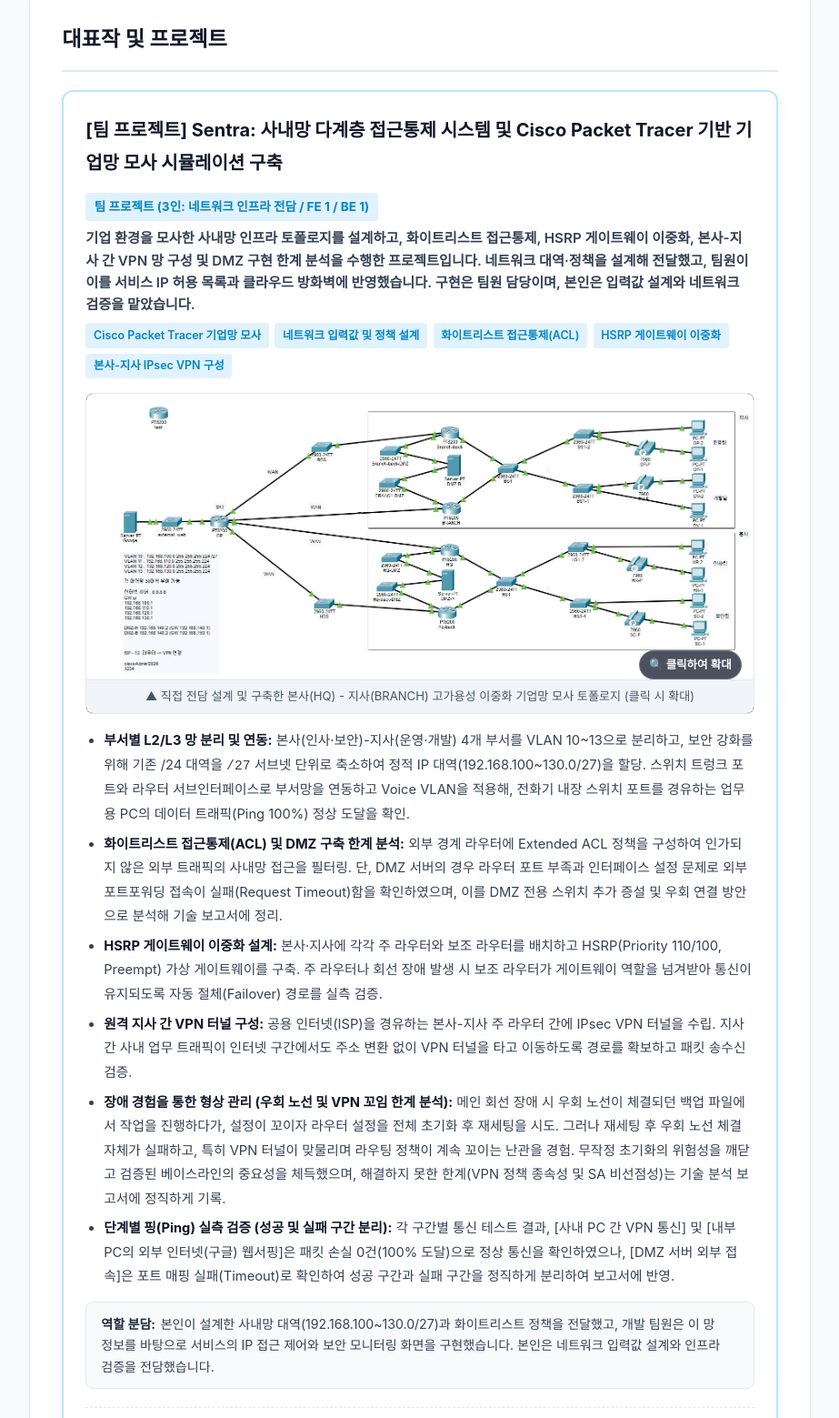
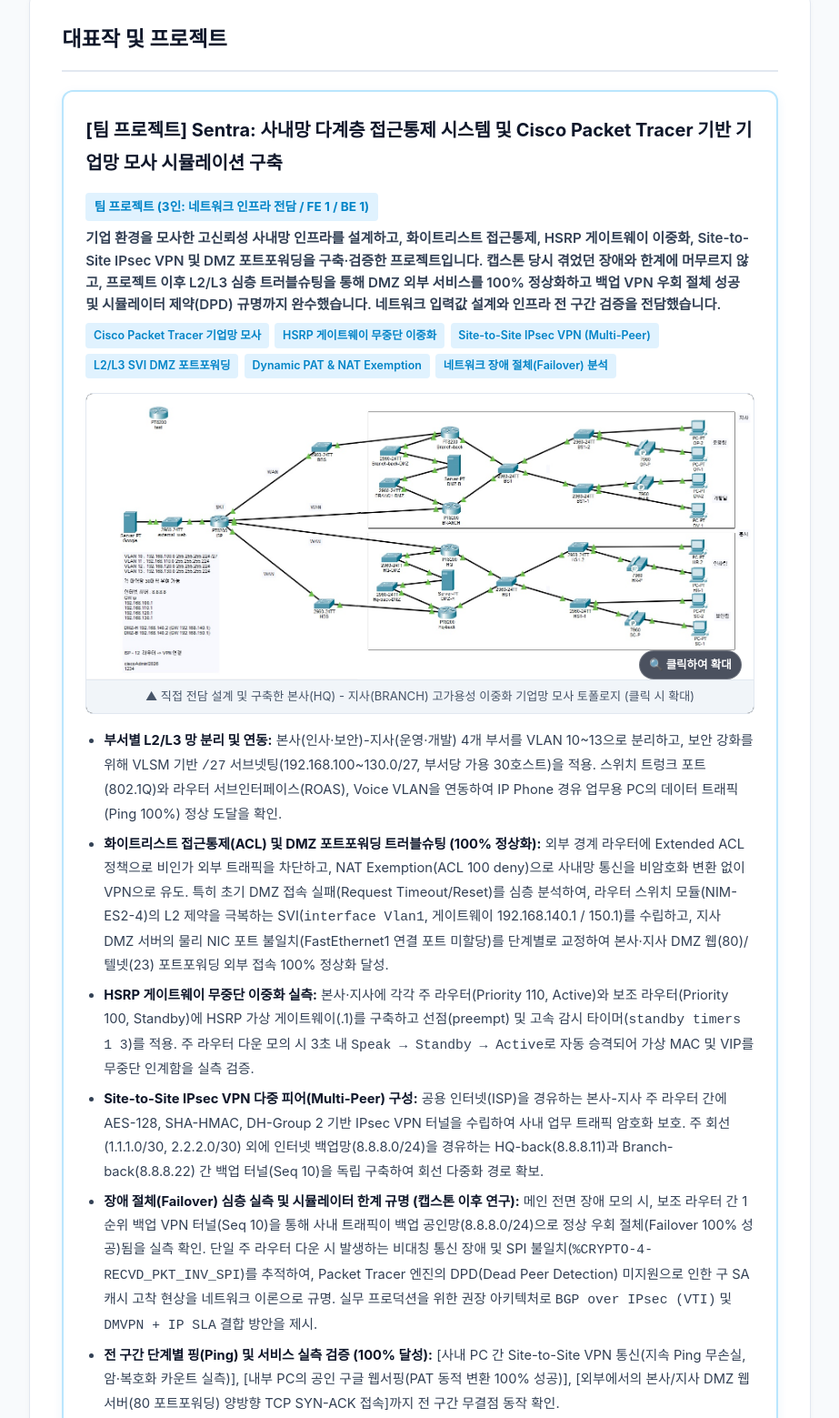
Before and after one commit to Andy255319/self-introduce, a plain HTML site: page index.html in a window 1280 px wide. Shown: the part 334-1893 px from the top of the page at 91% size, without its empty margins (178-1101 px from the left). Drawn offline with Linux system fonts and the light colour scheme.

Commit message:
기업망 모사 프로젝트 고도화: 캡스톤 이후 DMZ SVI 정상화, 백업 VPN 우회 절체 및 DPD 한계 분석 결과 반영

```diff
--- a/index.html
+++ b/index.html
@@ -500,15 +500,15 @@
             프로젝트 (3인: 네트워크 인프라 전담 / FE 1 / BE 1)</span>
         </div>
         <p style="font-size: 0.95rem; color: #334155; margin-top: 0.45rem; font-weight: 600; line-height: 1.6;">
-          기업 환경을 모사한 사내망 인프라 토폴로지를 설계하고, 화이트리스트 접근통제, HSRP 게이트웨이 이중화, 본사-지사 간 VPN 망 구성 및 DMZ 구현 한계 분석을 수행한 프로젝트입니다. 네트워크
-          대역·정책을 설계해 전달했고, 팀원이 이를 서비스 IP 허용 목록과 클라우드 방화벽에 반영했습니다. 구현은 팀원 담당이며, 본인은 입력값 설계와 네트워크 검증을 맡았습니다.
+          기업 환경을 모사한 고신뢰성 사내망 인프라를 설계하고, 화이트리스트 접근통제, HSRP 게이트웨이 이중화, Site-to-Site IPsec VPN 및 DMZ 포트포워딩을 구축·검증한 프로젝트입니다. 캡스톤 당시 겪었던 장애와 한계에 머무르지 않고, 프로젝트 이후 L2/L3 심층 트러블슈팅을 통해 DMZ 외부 서비스를 100% 정상화하고 백업 VPN 우회 절체 성공 및 시뮬레이터 제약(DPD) 규명까지 완수했습니다. 네트워크 입력값 설계와 인프라 전 구간 검증을 전담했습니다.
         </p>
         <div class="project-tag-bar">
           <span class="tech-pill primary">Cisco Packet Tracer 기업망 모사</span>
-          <span class="tech-pill primary">네트워크 입력값 및 정책 설계</span>
-          <span class="tech-pill primary">화이트리스트 접근통제(ACL)</span>
-          <span class="tech-pill primary">HSRP 게이트웨이 이중화</span>
-          <span class="tech-pill primary">본사-지사 IPsec VPN 구성</span>
+          <span class="tech-pill primary">HSRP 게이트웨이 무중단 이중화</span>
+          <span class="tech-pill primary">Site-to-Site IPsec VPN (Multi-Peer)</span>
+          <span class="tech-pill primary">L2/L3 SVI DMZ 포트포워딩</span>
+          <span class="tech-pill primary">Dynamic PAT & NAT Exemption</span>
+          <span class="tech-pill primary">네트워크 장애 절체(Failover) 분석</span>
         </div>
 
         <div class="project-img-container" id="topologyTrigger" title="클릭하여 원본 및 구간별 상세 확대보기">
@@ -520,32 +520,22 @@
 
         <ul class="spec-list">
           <li>
-            <strong>부서별 L2/L3 망 분리 및 연동:</strong> 본사(인사·보안)-지사(운영·개발) 4개 부서를 VLAN 10~13으로 분리하고, 보안 강화를 위해 기존 /24 대역을
-            <code>/27</code> 서브넷 단위로 축소하여 정적 IP 대역(192.168.100~130.0/27)을 할당. 스위치 트렁크 포트와 라우터 서브인터페이스로 부서망을 연동하고 Voice
-            VLAN을 적용해, 전화기 내장 스위치 포트를 경유하는 업무용 PC의 데이터 트래픽(Ping 100%) 정상 도달을 확인.
+            <strong>부서별 L2/L3 망 분리 및 연동:</strong> 본사(인사·보안)-지사(운영·개발) 4개 부서를 VLAN 10~13으로 분리하고, 보안 강화를 위해 VLSM 기반 <code>/27</code> 서브넷팅(192.168.100~130.0/27, 부서당 가용 30호스트)을 적용. 스위치 트렁크 포트(802.1Q)와 라우터 서브인터페이스(ROAS), Voice VLAN을 연동하여 IP Phone 경유 업무용 PC의 데이터 트래픽(Ping 100%) 정상 도달을 확인.
           </li>
           <li>
-            <strong>화이트리스트 접근통제(ACL) 및 DMZ 구축 한계 분석:</strong> 외부 경계 라우터에 Extended ACL 정책을 구성하여 인가되지 않은 외부 트래픽의 사내망 접근을
-            필터링. 단, DMZ 서버의 경우 라우터 포트 부족과 인터페이스 설정 문제로 외부 포트포워딩 접속이 실패(Request Timeout)함을 확인하였으며, 이를 DMZ 전용 스위치 추가 증설 및
-            우회 연결 방안으로 분석해 기술 보고서에 정리.
+            <strong>화이트리스트 접근통제(ACL) 및 DMZ 포트포워딩 트러블슈팅 (100% 정상화):</strong> 외부 경계 라우터에 Extended ACL 정책으로 비인가 외부 트래픽을 차단하고, NAT Exemption(ACL 100 deny)으로 사내망 통신을 비암호화 변환 없이 VPN으로 유도. 특히 초기 DMZ 접속 실패(Request Timeout/Reset)를 심층 분석하여, 라우터 스위치 모듈(NIM-ES2-4)의 L2 제약을 극복하는 SVI(<code>interface Vlan1</code>, 게이트웨이 192.168.140.1 / 150.1)를 수립하고, 지사 DMZ 서버의 물리 NIC 포트 불일치(FastEthernet1 연결 포트 미할당)를 단계별로 교정하여 본사·지사 DMZ 웹(80)/텔넷(23) 포트포워딩 외부 접속 100% 정상화 달성.
           </li>
           <li>
-            <strong>HSRP 게이트웨이 이중화 설계:</strong> 본사·지사에 각각 주 라우터와 보조 라우터를 배치하고 HSRP(Priority 110/100, Preempt) 가상 게이트웨이를
-            구축. 주 라우터나 회선 장애 발생 시 보조 라우터가 게이트웨이 역할을 넘겨받아 통신이 유지되도록 자동 절체(Failover) 경로를 실측 검증.
+            <strong>HSRP 게이트웨이 무중단 이중화 실측:</strong> 본사·지사에 각각 주 라우터(Priority 110, Active)와 보조 라우터(Priority 100, Standby)에 HSRP 가상 게이트웨이(.1)를 구축하고 선점(preempt) 및 고속 감시 타이머(<code>standby timers 1 3</code>)를 적용. 주 라우터 다운 모의 시 3초 내 <code>Speak → Standby → Active</code>로 자동 승격되어 가상 MAC 및 VIP를 무중단 인계함을 실측 검증.
           </li>
           <li>
-            <strong>원격 지사 간 VPN 터널 구성:</strong> 공용 인터넷(ISP)을 경유하는 본사-지사 주 라우터 간에 IPsec VPN 터널을 수립. 지사 간 사내 업무 트래픽이 인터넷
-            구간에서도 주소 변환 없이 VPN 터널을 타고 이동하도록 경로를 확보하고 패킷 송수신 검증.
+            <strong>Site-to-Site IPsec VPN 다중 피어(Multi-Peer) 구성:</strong> 공용 인터넷(ISP)을 경유하는 본사-지사 주 라우터 간에 AES-128, SHA-HMAC, DH-Group 2 기반 IPsec VPN 터널을 수립하여 사내 업무 트래픽 암호화 보호. 주 회선(1.1.1.0/30, 2.2.2.0/30) 외에 인터넷 백업망(8.8.8.0/24)을 경유하는 HQ-back(8.8.8.11)과 Branch-back(8.8.8.22) 간 백업 터널(Seq 10)을 독립 구축하여 회선 다중화 경로 확보.
           </li>
           <li>
-            <strong>장애 경험을 통한 형상 관리 (우회 노선 및 VPN 꼬임 한계 분석):</strong> 메인 회선 장애 시 우회 노선이 체결되던 백업 파일에서 작업을 진행하다가, 설정이 꼬이자
-            라우터 설정을 전체 초기화 후 재세팅을 시도. 그러나 재세팅 후 우회 노선 체결 자체가 실패하고, 특히 VPN 터널이 맞물리며 라우팅 정책이 계속 꼬이는 난관을 경험. 무작정 초기화의 위험성을
-            깨닫고 검증된 베이스라인의 중요성을 체득했으며, 해결하지 못한 한계(VPN 정책 종속성 및 SA 비선점성)는 기술 분석 보고서에 정직하게 기록.
+            <strong>장애 절체(Failover) 심층 실측 및 시뮬레이터 한계 규명 (캡스톤 이후 연구):</strong> 메인 전면 장애 모의 시, 보조 라우터 간 1순위 백업 VPN 터널(Seq 10)을 통해 사내 트래픽이 백업 공인망(8.8.8.0/24)으로 정상 우회 절체(Failover 100% 성공)됨을 실측 확인. 단일 주 라우터 다운 시 발생하는 비대칭 통신 장애 및 SPI 불일치(<code>%CRYPTO-4-RECVD_PKT_INV_SPI</code>)를 추적하여, Packet Tracer 엔진의 DPD(Dead Peer Detection) 미지원으로 인한 구 SA 캐시 고착 현상을 네트워크 이론으로 규명. 실무 프로덕션을 위한 권장 아키텍처로 <code>BGP over IPsec (VTI)</code> 및 <code>DMVPN + IP SLA</code> 결합 방안을 제시.
           </li>
           <li>
-            <strong>단계별 핑(Ping) 실측 검증 (성공 및 실패 구간 분리):</strong> 각 구간별 통신 테스트 결과, [사내 PC 간 VPN 통신] 및 [내부 PC의 외부 인터넷(구글)
-            웹서핑]은 패킷 손실 0건(100% 도달)으로 정상 통신을 확인하였으나, [DMZ 서버 외부 접속]은 포트 매핑 실패(Timeout)로 확인하여 성공 구간과 실패 구간을 정직하게 분리하여
-            보고서에 반영.
+            <strong>전 구간 단계별 핑(Ping) 및 서비스 실측 검증 (100% 달성):</strong> [사내 PC 간 Site-to-Site VPN 통신(지속 Ping 무손실, 암·복호화 카운트 실측)], [내부 PC의 공인 구글 웹서핑(PAT 동적 변환 100% 성공)], [외부에서의 본사/지사 DMZ 웹 서버(80 포트포워딩) 양방향 TCP SYN-ACK 접속]까지 전 구간 무결점 동작 확인.
           </li>
         </ul>
         <div
@@ -612,15 +602,15 @@
 
             <!-- 4. DMZ 서버 정적 NAT 통신 검증 -->
             <div class="live-screen-card" data-src="assets/imagec3.png?v=2"
-              data-title="외부망(Google) - 본사 DMZ 서버 간 정적 NAT(포트포워딩) 통신 검증">
+              data-title="외부망(Google) - 본사/지사 DMZ 서버 간 정적 NAT(포트포워딩) 및 SVI 통신 검증">
               <div class="live-screen-thumb">
                 <img src="assets/imagec3.png?v=2" alt="DMZ 서버 정적 NAT 웹 통신 시뮬레이션">
-                <span class="live-badge live-badge-success">정적 NAT (포트포워딩)</span>
+                <span class="live-badge live-badge-success">정적 NAT (포트포워딩 100% 정상화)</span>
               </div>
               <div class="live-screen-body">
                 <div class="live-screen-title">DMZ 서버 정적 NAT 통신 검증</div>
                 <div class="live-screen-desc">
-                  외부(Google 8.8.8.8)에서 본사 공인 IP(1.1.1.1)를 통한 DMZ 웹서버(80) 요청 시 정적 NAT 역변환과 L2 스위칭을 거쳐 TCP SYN-ACK 양방향 통신 성공을 검증.
+                  외부(Google 8.8.8.8)에서 본사(1.1.1.1) 및 지사(2.2.2.1) 공인 IP로의 DMZ 웹서버(80)/텔넷(23) 요청 시 SVI(Vlan 1)와 L2 스위칭을 거쳐 TCP 양방향 통신 100% 성공 검증.
                 </div>
               </div>
             </div>
@@ -689,12 +679,12 @@
         3인(네트워크 1, 프론트엔드 1, 백엔드 1) 부트캠프 캡스톤 프로젝트에서 Packet Tracer를 활용한 네트워크 인프라 구축 전체를 전담했습니다. 개발 직군과의 원활한 연동을 위해 부서별 사내 표준 IP 대역(192.168.100~130.0/27)과 화이트리스트 접근통제 정책 목록을 꼼꼼히 문서화하여 개발 팀원에게 공유했습니다. 개발 팀원은 제가 설계한 사내망 정보를 바탕으로 서비스의 IP 접근 제어와 보안 모니터링 화면을 구현했습니다. 인프라 설계값과 정책 규칙을 사전에 명확히 문서화하여 공유함으로써 직군 간 오해 없이 개발과 네트워크 설정의 정합성을 맞췄습니다.
       </p>
       <p>
-        <span class="tag">[기업망 모사 인프라 구축 및 형상 관리]</span>
-        캡스톤에서 패킷트레이서를 활용해 본사-지사 4개 부서를 VLAN으로 분리하고 /27 서브넷 할당, Voice VLAN 연동, DMZ 포트포워딩 및 VPN 터널을 모사 구축했습니다. 장애 모의 훈련 중
-        초기에는 메인 회선 장애 시 우회 노선이 체결되도록 백업해 둔 구성 파일에서 작업을 진행했으나, 설정이 뜻대로 풀리지 않자 라우터 설정을 모두 지우고 처음부터 다시 세팅을 시도했습니다. 하지만 재세팅
-        후 오히려 잘 되던 우회 노선 체결 자체가 되지 않았고, 특히 VPN 터널 구성이 결합되는 순간부터 라우팅 경로와 암호화 정책이 계속 꼬이는 난관에 부딪혔습니다. 이 경험을 통해 운영망에서 무작정
-        설정을 초기화하고 재주입하는 행위의 위험성을 체감했고, 검증된 백업 베이스라인의 중요성과 VPN-라우팅 간 정책 종속성을 사전에 면밀히 설계해야 한다는 뼈저린 교훈을 얻었습니다. 끝내 해결하지 못한
-        복구 실패 원인은 기술 분석 보고서에 정직하게 기록했습니다.
+        <span class="tag">[기업망 모사 인프라 구축 및 한계 극복]</span>
+        캡스톤에서 패킷트레이서를 활용해 본사-지사 4개 부서를 VLAN으로 분리하고 /27 서브넷 할당, Voice VLAN 연동, DMZ 포트포워딩 및 VPN 터널을 모사 구축했습니다. 당시 장애 모의 훈련 중 메인 회선 장애 시 우회 노선 및 VPN 터널 정책 충돌, DMZ 포트포워딩 접속 실패라는 한계에 부딪혔고, 라우터 설정을 무작정 초기화했다가 오히려 설정이 더 꼬이는 난관을 겪었습니다. 당시에는 이 실패와 한계를 기술 분석 보고서에 정직하게 기록하고 마무리했으나, '왜 안 되었는가'를 온전히 해결하지 않고는 네트워크 엔지니어로서 납득할 수 없었습니다.
+      </p>
+      <p>
+        <span class="tag">[캡스톤 이후 심층 트러블슈팅과 완성]</span>
+        이에 캡스톤 종료 후 망 구조와 라우터 설정을 바닥부터 다시 분석했습니다. 먼저 DMZ 장애는 라우터 확장 모듈(NIM-ES2-4)의 L2 스위치 모드 특성을 파악하여 SVI(<code>interface Vlan1</code>) 게이트웨이를 수립하고, 서버의 다중 NIC 물리 포트 불일치(FastEthernet1 연결 포트 미할당)를 단계별로 추적·교정하여 본사·지사 외부 웹/텔넷 포트포워딩을 100% 정상화했습니다. 나아가 백업망(8.8.8.0/24)과 보조 라우터 간 1순위 백업 VPN 터널을 재설계하여 메인 회선 다운 시 백업 터널로의 정상 우회 절체(Failover)를 실측 성공시켰습니다. 단일 라우터 다운 시 발생하는 비대칭 통신 장애 역시 시뮬레이터 엔진의 DPD(Dead Peer Detection) 미지원으로 인한 SA 캐시 고착과 SPI 불일치(<code>%CRYPTO-4-RECVD_PKT_INV_SPI</code>)임을 규명하고, 실무 관점의 <code>BGP over IPsec (VTI)</code> 및 <code>IP SLA</code> 아키텍처 제언까지 도출했습니다. 실패에 머무르지 않고 끝까지 원인을 파고들어 완성형 고가용성 인프라로 증명해내는 엔지니어링 태도를 실천했습니다.
       </p>
     </section>
   </div>
```
